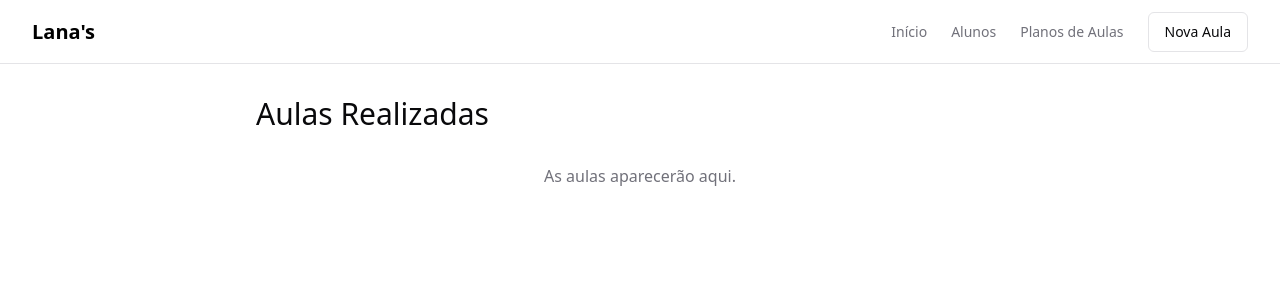
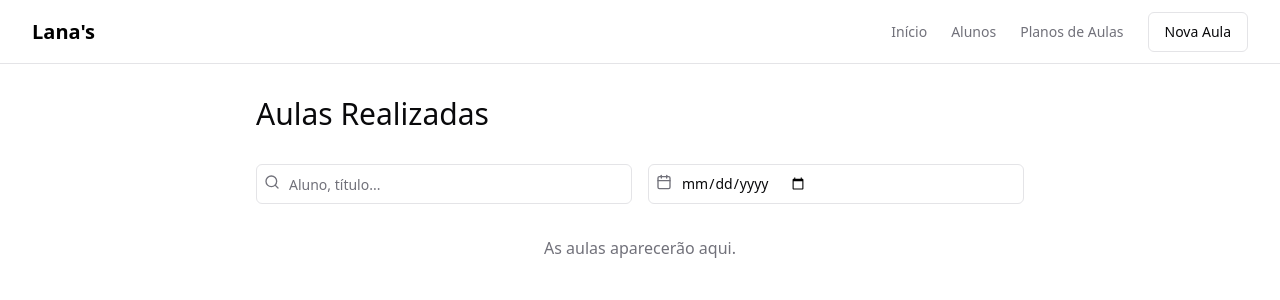
Before and after one commit to gpaiva00/mclass, a React (Vite) app: page / in a window 1280 px wide. Shown: the top 300 px of the page. Built offline with nearby package versions, Linux system fonts and the light colour scheme.

Commit message:
feat: search bar for home

```diff
--- a/src/components/SearchBar.tsx
+++ b/src/components/SearchBar.tsx
@@ -1,17 +1,26 @@
 import { Input } from "@/components/ui/input";
-import { Search } from "lucide-react";
+import { Calendar, Search } from "lucide-react";
+
+interface SearchBarProps {
+  value: string;
+  onChange: (value: string) => void;
+  placeholder?: string;
+  date?: string;
+  onDateChange?: (date: string) => void;
+  showDateFilter?: boolean;
+}
 
 function SearchBar({
   value,
   onChange,
-  placeholder = "Pesquisar..."
-}: {
-  value: string;
-  onChange: (value: string) => void;
-  placeholder?: string;
-}) {
+  placeholder = "Pesquisar...",
+  date,
+  onDateChange,
+  showDateFilter,
+}: SearchBarProps) {
   return (
-    <div className="relative w-full max-w-sm">
+    <div className="flex flex-col md:flex-row gap-4 items-center">
+      <div className="relative w-full">
         <Search className="absolute left-2 top-2.5 h-4 w-4 text-muted-foreground" />
         <Input
           value={value}
@@ -20,6 +29,27 @@ function SearchBar({
           className="pl-8"
         />
       </div>
+      {showDateFilter && (
+        <div className="relative w-full">
+          <Calendar className="absolute left-2 top-2.5 h-4 w-4 text-muted-foreground" />
+          <Input
+            type="date"
+            placeholder="Data"
+            value={date}
+            onChange={(e) => onDateChange?.(e.target.value)}
+            className="pl-8 pr-8 w-full"
+          />
+          {date && (
+            <button
+              onClick={() => onDateChange?.("")}
+              className="absolute right-2 top-2.5 text-muted-foreground hover:text-foreground"
+            >
+              Limpar Data
+            </button>
+          )}
+        </div>
+      )}
+    </div>
   );
 }
 
--- a/src/pages/Home.tsx
+++ b/src/pages/Home.tsx
@@ -1,5 +1,7 @@
+import { useState } from "react";
 import { useNavigate } from "react-router";
 
+import { SearchBar } from "@/components";
 import {
   Accordion,
   AccordionContent,
@@ -16,6 +18,9 @@ import { Category, Lesson } from "./Lessons";
 import type { Class } from "./NewClass";
 
 function Home() {
+  const [searchTerm, setSearchTerm] = useState("");
+  const [searchDate, setSearchDate] = useState("");
+
   const navigate = useNavigate();
   const [classes] = useLocalStorage<Class[]>("classes", []);
   const [lessons] = useLocalStorage<Lesson[]>("lessons", []);
@@ -60,6 +65,27 @@ function Home() {
     {} as Record<string, { category: Category; classes: Class[] }>,
   );
 
+  const filteredClasses = Object.entries(classByCategory)
+    .map(([categoryId, { category, classes }]) => ({
+      categoryId,
+      category,
+      classes: classes.filter((classData) => {
+        const matchesSearch =
+          classData.studentName
+            .toLowerCase()
+            .includes(searchTerm.toLowerCase()) ||
+          lessons
+            .find((l) => l.id === classData.lessonId)
+            ?.title.toLowerCase()
+            .includes(searchTerm.toLowerCase());
+
+        const matchesDate = !searchDate || classData.date === searchDate;
+
+        return matchesSearch && matchesDate;
+      }),
+    }))
+    .filter(({ classes }) => classes.length > 0);
+
   function handleEditClass(classData: Class) {
     setCurrentClassData({
       ...classData,
@@ -74,14 +100,24 @@ function Home() {
         <Label className="text-3xl">Aulas Realizadas</Label>
       </div>
 
-      {!classes.length && (
+      <SearchBar
+        value={searchTerm}
+        onChange={setSearchTerm}
+        date={searchDate}
+        onDateChange={setSearchDate}
+        showDateFilter
+        placeholder="Aluno, título..."
+      />
+
+      {filteredClasses.length === 0 && (
         <p className="text-muted-foreground text-center">
-          As aulas aparecerão aqui.
+          {searchTerm || searchDate
+            ? "Nenhuma aula encontrada."
+            : "As aulas aparecerão aqui."}
         </p>
       )}
 
-      {Object.entries(classByCategory).map(
-        ([categoryId, { category, classes }]) => (
+      {filteredClasses.map(({ categoryId, category, classes }) => (
         <div key={categoryId}>
           <h2 className="text-xl font-semibold">{category.name}</h2>
           <Accordion type="single" collapsible className="mb-8">
@@ -190,8 +226,7 @@ function Home() {
             })}
           </Accordion>
         </div>
-        ),
-      )}
+      ))}
     </div>
   );
 }
```
Lines whose indentation alone changed are shown as unchanged.
